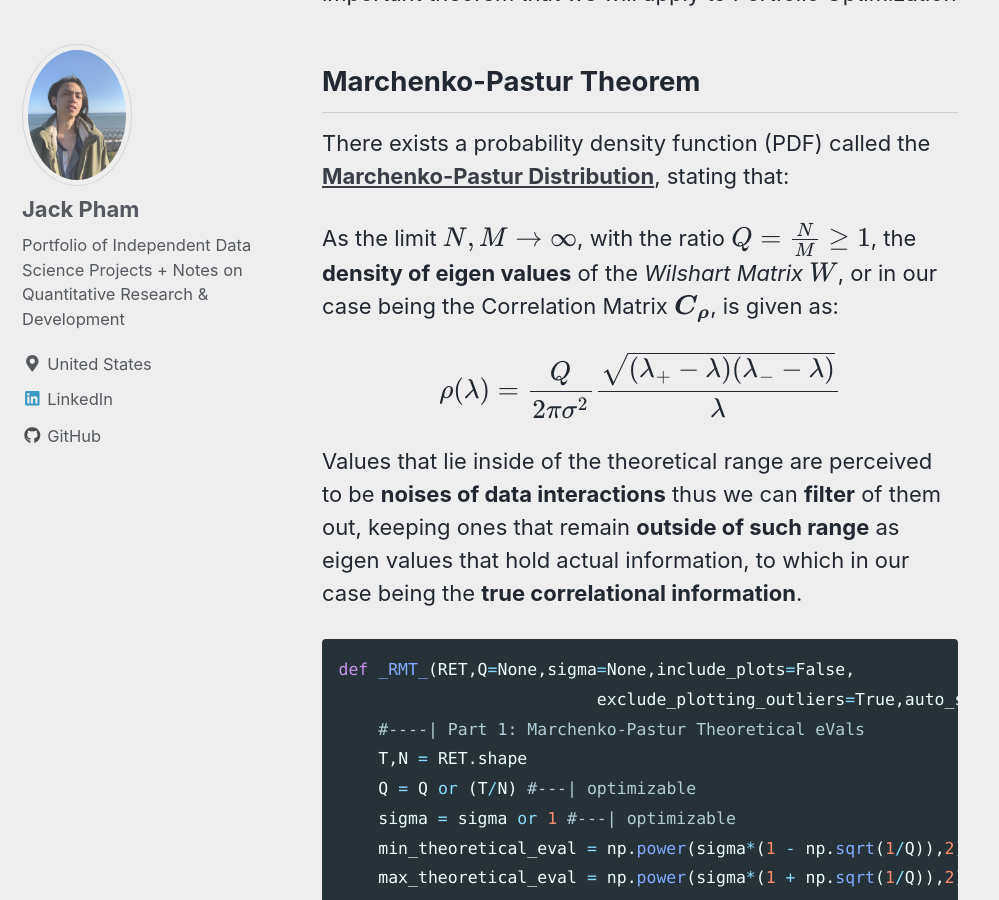
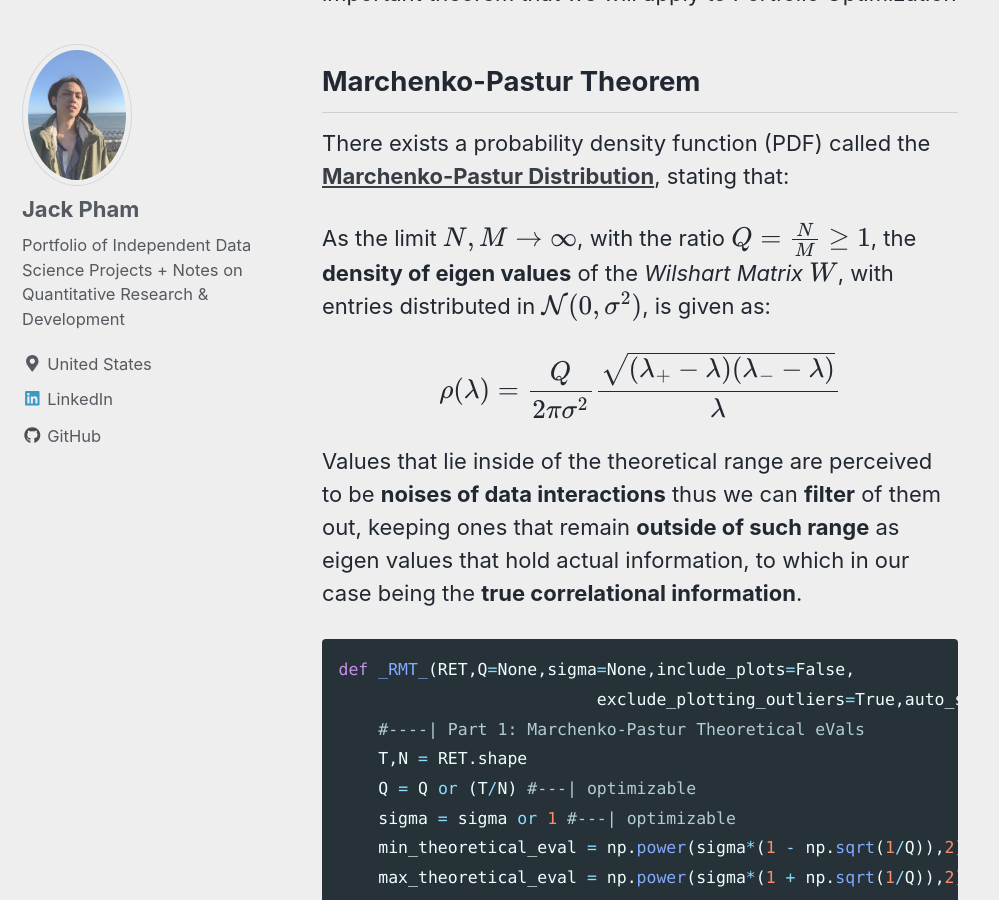
Before and after one commit to jp-quant/jp-quant.github.io, a Jekyll site: the page built from _posts/2020-06-03-qf_volatility_p2.md, in a window 1280 px wide and 900 px high, scrolled down 37826 px. Shown: the whole window, without its empty margins (0-999 px from the left). Built offline with Jekyll 4.4.1, drawn with Linux system fonts in a browser that asks for light colours; nearby versions of some CDN libraries; formulas are drawn with MathJax 3.

Commit message:
third post edits

```diff
--- a/_posts/2020-06-03-qf_volatility_p2.md
+++ b/_posts/2020-06-03-qf_volatility_p2.md
@@ -1176,7 +1176,7 @@ This finding of modeling the distribution of a random square matrix under some *
 
 There exists a probability density function (PDF) called the [**Marchenko-Pastur Distribution**](https://en.wikipedia.org/wiki/Marchenko%E2%80%93Pastur_distribution  "**Marchenko-Pastur Distribution**"), stating that:
 
-As the limit $$N,M \rightarrow \infty$$, with the ratio $$Q = \frac{N}{M} \geq 1$$, the **density of eigen values** of the *Wilshart Matrix* $$W$$, or in our case being the Correlation Matrix $$\boldsymbol{C_{\rho}}$$,  is given as:
+As the limit $$N,M \rightarrow \infty$$, with the ratio $$Q = \frac{N}{M} \geq 1$$, the **density of eigen values** of the *Wilshart Matrix* $$W$$, with entries distributed in $$\mathcal{N}(0,\sigma^2)$$, is given as:
 
 $$\rho (\lambda) = \frac{Q}{2\pi \sigma^2}\frac{\sqrt{(\lambda_{+} - \lambda)(\lambda_{-} - \lambda)}}{\lambda}$$
 
```
